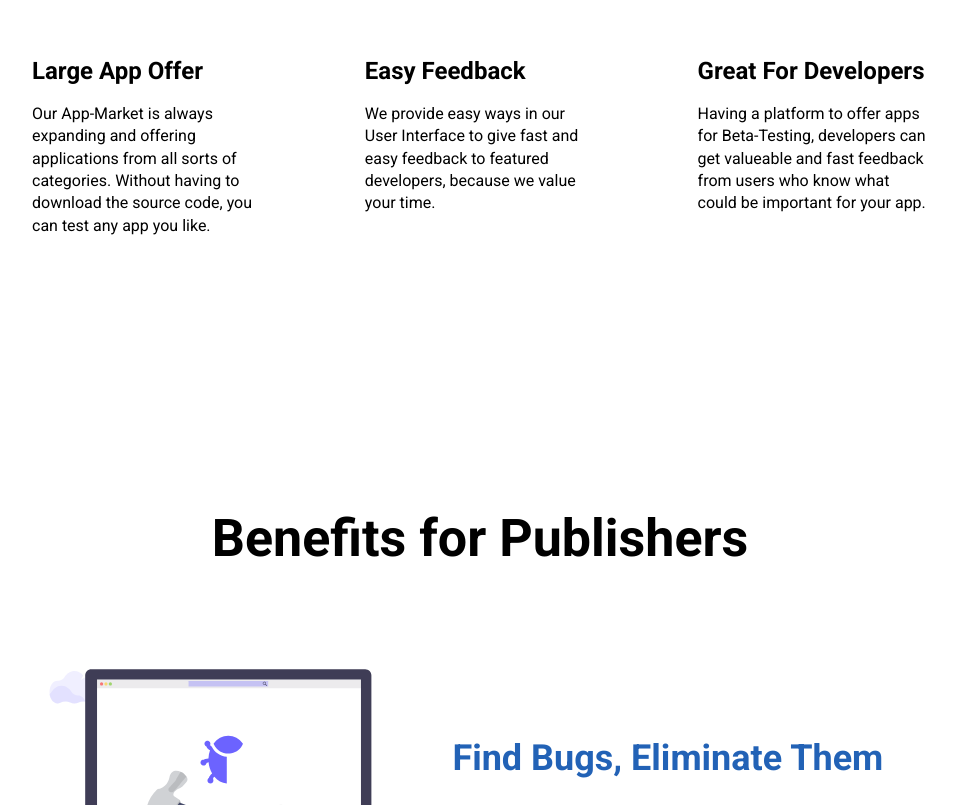
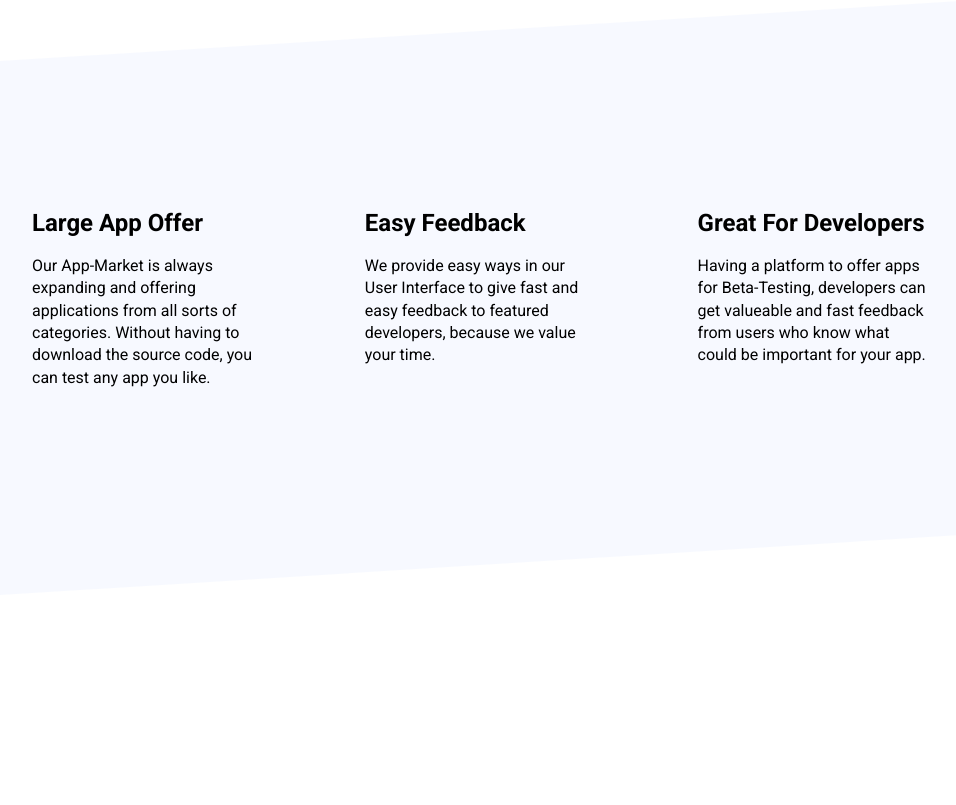
Before and after one commit to floriankulig/testiply, a Next.js app: page / in a window 1280 px wide. Shown: the part 1091-1896 px from the top of the page, without its empty margins (160-1116 px from the left). Built offline with nearby package versions, Linux system fonts and the light colour scheme.

Commit message:
added dividers for features section

```diff
--- a/src/components/home/Features.tsx
+++ b/src/components/home/Features.tsx
@@ -1,10 +1,35 @@
 import styled from "styled-components"
+
+const FeaturesSection = styled.div`
+    margin-top: 400px;
+    position: relative;
+    background: var(--layout-content-background);
+    padding: 200px 0;
+
+    .triangle{
+        position: absolute;
+        width: 100%;
+        height: 0;
+        left: 0;
+        border-style: solid;
+
+        &-1{
+            top: 0;
+            border-width: 80px 100vw 0 0;
+            border-color: #ffffff transparent transparent transparent;
+        }
+        &-2{
+            bottom: 0;
+            border-width: 0 0 80px 100vw;
+            border-color: transparent transparent #ffffff transparent;
+        }
+    }
+`;
 
 const FeaturesContainer = styled.ul`
     display: flex;
     justify-content: space-between;
     flex-direction: column;
-    margin-top: 35vw;
     @media (${({ theme }) => theme.bp.big}) {
         flex-direction: row;
     }
@@ -15,6 +40,9 @@ const Feature = styled.li`
     max-width: 100%;
     margin: 0 auto;
     margin-bottom: 4em;
+    &:last-of-type{
+        margin-bottom: 0;
+    }
 
     @media (${({ theme }) => theme.bp.big}) {
         margin: 0;
@@ -24,6 +52,8 @@ const Feature = styled.li`
 
 export const Features: React.FC = () => {
     return (
+        <FeaturesSection>
+            <div className="triangle triangle-1" />
             <FeaturesContainer className="container">
                 <Feature>
                     <h2>Large App Offer</h2>
@@ -38,5 +68,7 @@ export const Features: React.FC = () => {
                     <p>Having a platform to offer apps for Beta-Testing, developers can get valueable and fast feedback from users who know what could be important for your app.</p>
                 </Feature>
             </FeaturesContainer>
+            <div className="triangle triangle-2" />
+        </FeaturesSection>
     )
 }
```
Lines whose indentation alone changed are shown as unchanged.
